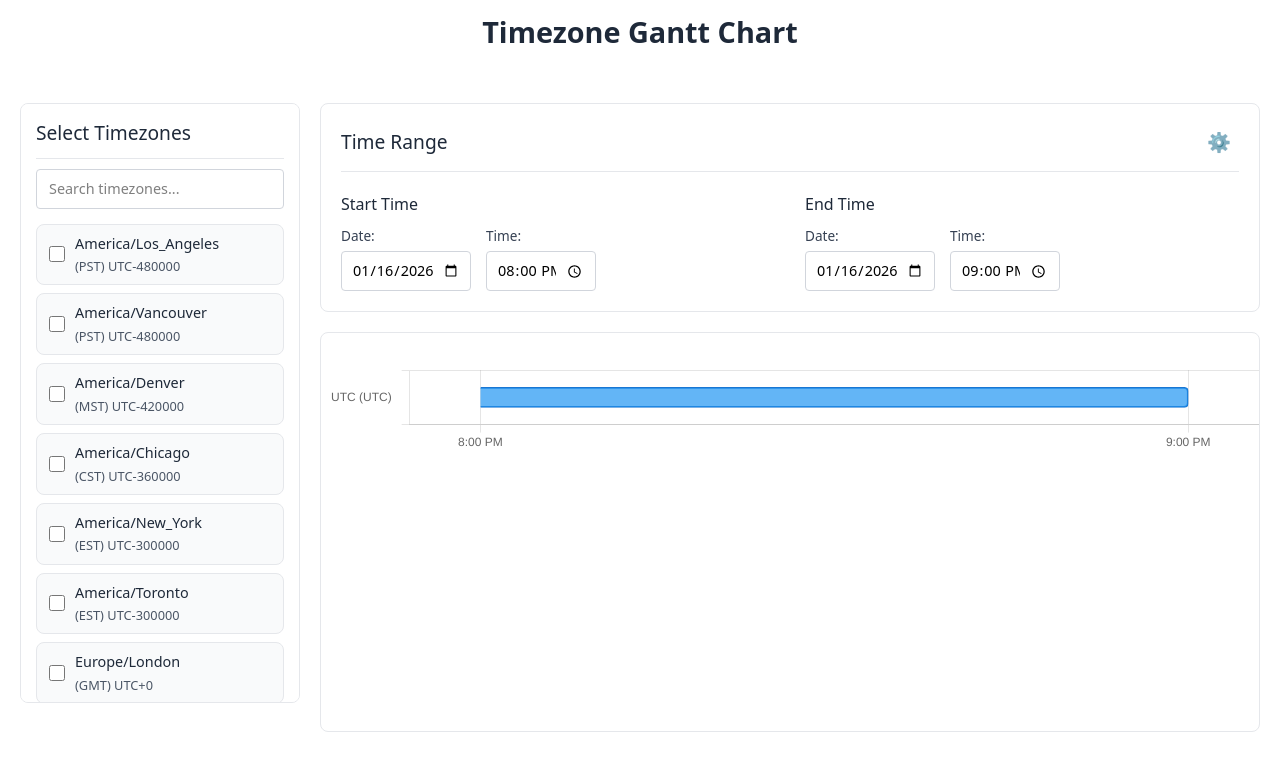
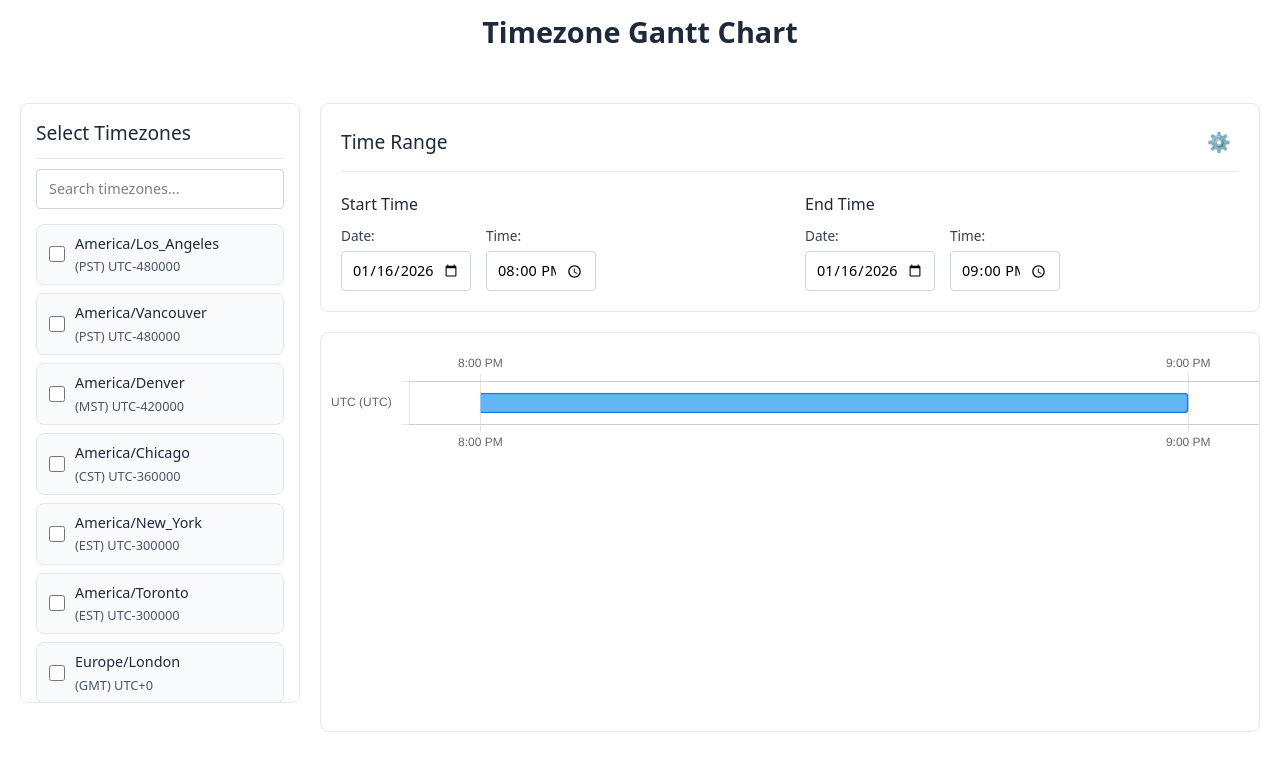
Before and after one commit to LukeStanbery89/timezone-gantt, a React (Vite) app: page / in a window 1280 px wide. Shown: the top 770 px of the page. Built offline with nearby package versions, Linux system fonts and the light colour scheme.

Commit message:
fix bug where time labels are wrong

```diff
--- a/src/components/TimezoneTimeline.tsx
+++ b/src/components/TimezoneTimeline.tsx
@@ -114,8 +114,18 @@ function TimezoneTimeline({ timezones, timeRange }: TimezoneTimelineProps) {
 
                         if (!timezone) return '';
 
-            const startTime = formatTimeInTimezone(new Date(dataPoint[0]), timezone.id, 'h:mm a');
-            const endTime = formatTimeInTimezone(new Date(dataPoint[1]), timezone.id, 'h:mm a');
+                        // The dataPoint timestamps are already converted to the correct timezone,
+                        // so we just format them directly without another timezone conversion
+                        const startTime = new Date(dataPoint[0]).toLocaleTimeString([], {
+                            hour: 'numeric',
+                            minute: '2-digit',
+                            hour12: true
+                        }).toLowerCase().replace(/\s+/g, ' ').trim();
+                        const endTime = new Date(dataPoint[1]).toLocaleTimeString([], {
+                            hour: 'numeric',
+                            minute: '2-digit',
+                            hour12: true
+                        }).toLowerCase().replace(/\s+/g, ' ').trim();
                         return `${startTime} - ${endTime}`;
                     }
                 }
@@ -135,6 +145,25 @@ function TimezoneTimeline({ timezones, timeRange }: TimezoneTimelineProps) {
                 max: chartData?.timeRange.max.getTime(),
                 ticks: {
                     source: 'auto'
+                },
+                position: 'bottom'
+            },
+            x1: {
+                type: 'time',
+                time: {
+                    unit: 'hour',
+                    displayFormats: {
+                        hour: 'h:mm a'
+                    }
+                },
+                min: chartData?.timeRange.min.getTime(),
+                max: chartData?.timeRange.max.getTime(),
+                ticks: {
+                    source: 'auto'
+                },
+                position: 'top',
+                grid: {
+                    drawOnChartArea: false
                 }
             },
             y: {
```
Lines whose indentation alone changed are shown as unchanged.
